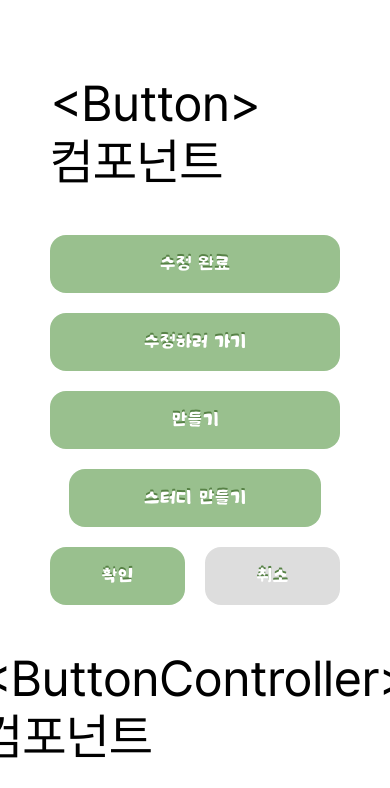
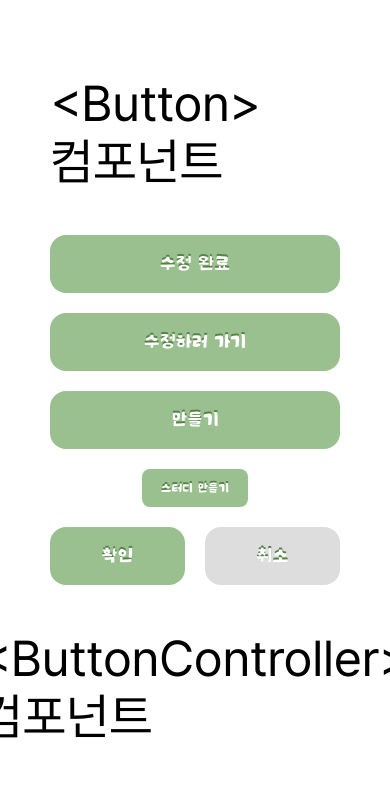
Before and after one commit to damdadaxx/13-study-forest-team2-fe, a React (Vite) app: page /buttons in a window 390 px wide. Shown: the top 788 px of the page. Built offline with nearby package versions, Linux system fonts and the light colour scheme.

Commit message:
refactor: Button 컴포넌트 props 수정 - Button 컴포넌트 width props 삭제 후 size props 추가 - Button 컴포넌트 size props에 따른 스타일 예외처리 - 제주 돌담체 12pt 변수 추가(--typography-jeju-400-12) - ButtonText 컴포넌트 white-space: nowrap 속성 추가

```diff
--- a/src/components/common/Button/Button.jsx
+++ b/src/components/common/Button/Button.jsx
@@ -5,22 +5,30 @@ import styles from '@/components/common/Button/Button.module.css';
 export default function Button({
   className = '',
   text = '',
+  /**
+   * [size Props]
+   * 1. md
+   * - width: 100%
+   * 컨텐츠의 크기에 맞춰 버튼 크기가 결정
+   * 2. sm
+   * - PC) width: 252px, Tablet) width: 160px, Mobile) width: 106px
+   * - Header 컴포넌트에서 사용
+   */
+  size = 'md',
   color = 'brand', // brand, gray
-  width = '100%',
   type = 'button',
   disabled = false,
   onClick,
   href,
   ...props
 }) {
-  const classNames = `${styles.button} ${styles[color]} ${className}`;
+  const classNames = `${styles.button} ${styles[size]} ${styles[color]} ${className}`;
 
   if (href) {
     return (
       <Link
         to={href}
         className={classNames}
-        style={{ width }}
         type={type}
         onClick={onClick}
         aria-label={`${text} 버튼`}
@@ -35,7 +43,6 @@ export default function Button({
     <>
       <button
         className={classNames}
-        style={{ width }}
         type={type}
         disabled={disabled}
         onClick={onClick}
--- a/src/components/common/Button/Button.module.css
+++ b/src/components/common/Button/Button.module.css
@@ -19,6 +19,14 @@
   background: var(--gray-gray_DDDDDD);
 }
 
+.button.md {
+  width: 100%;
+}
+
+.button.sm {
+  width: 252px;
+}
+
 .button:disabled {
   cursor: default;
 }
@@ -32,3 +40,23 @@
   color: #fff;
   text-shadow: 0px -2px var(--green-green_text_578246);
 }
+
+/* 태블릿: 화면 너비 1023px 이하일 때 */
+@media (max-width: 1023px) {
+  .button.sm {
+    width: 160px;
+    border-radius: 14px;
+  }
+}
+
+/* 모바일: 화면 너비 767px 이하일 때 */
+@media (max-width: 767px) {
+  .button.sm {
+    width: 106px;
+    height: 38px;
+    border-radius: 8px;
+  }
+  .button.sm .text {
+    font: var(--typography-jeju-400-12);
+  }
+}
--- a/src/components/common/Button/ButtonExample.jsx
+++ b/src/components/common/Button/ButtonExample.jsx
@@ -29,8 +29,8 @@ export default function ButtonExample() {
       {/* disabled */}
       <Button disabled={true} text="만들기" />
 
-      {/* width 속성 */}
-      <Button width="252px" text="스터디 만들기" />
+      {/* size 속성 */}
+      <Button size="sm" text="스터디 만들기" />
 
       <div
         style={{
--- a/src/components/common/Button/ButtonText.module.css
+++ b/src/components/common/Button/ButtonText.module.css
@@ -4,6 +4,7 @@
 
 .text {
   font: var(--typography-500-16);
+  white-space: nowrap;
 }
 
 .button.green .text {
--- a/src/styles/tokens.css
+++ b/src/styles/tokens.css
@@ -57,6 +57,7 @@
   --typography-400-10: 400 10px / calc(14 / 10) 'Pretendard', sans-serif;
 
   --typography-jeju-400-18: 400 18px / calc(28 / 18) 'Efjejudoldam', sans-serif;
+  --typography-jeju-400-12: 400 12px / calc(20 / 12) 'Efjejudoldam', sans-serif;
 
   /* ========================================
       Font Weight 500
```
